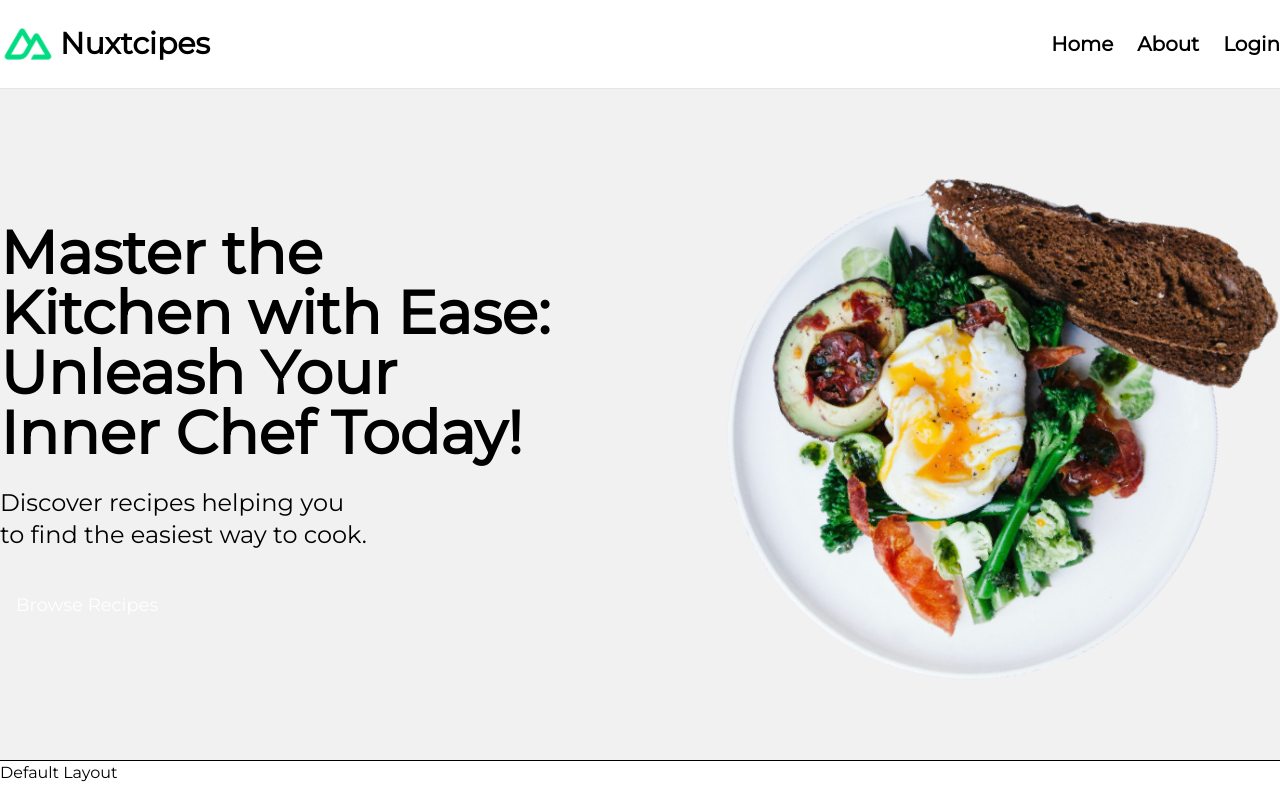
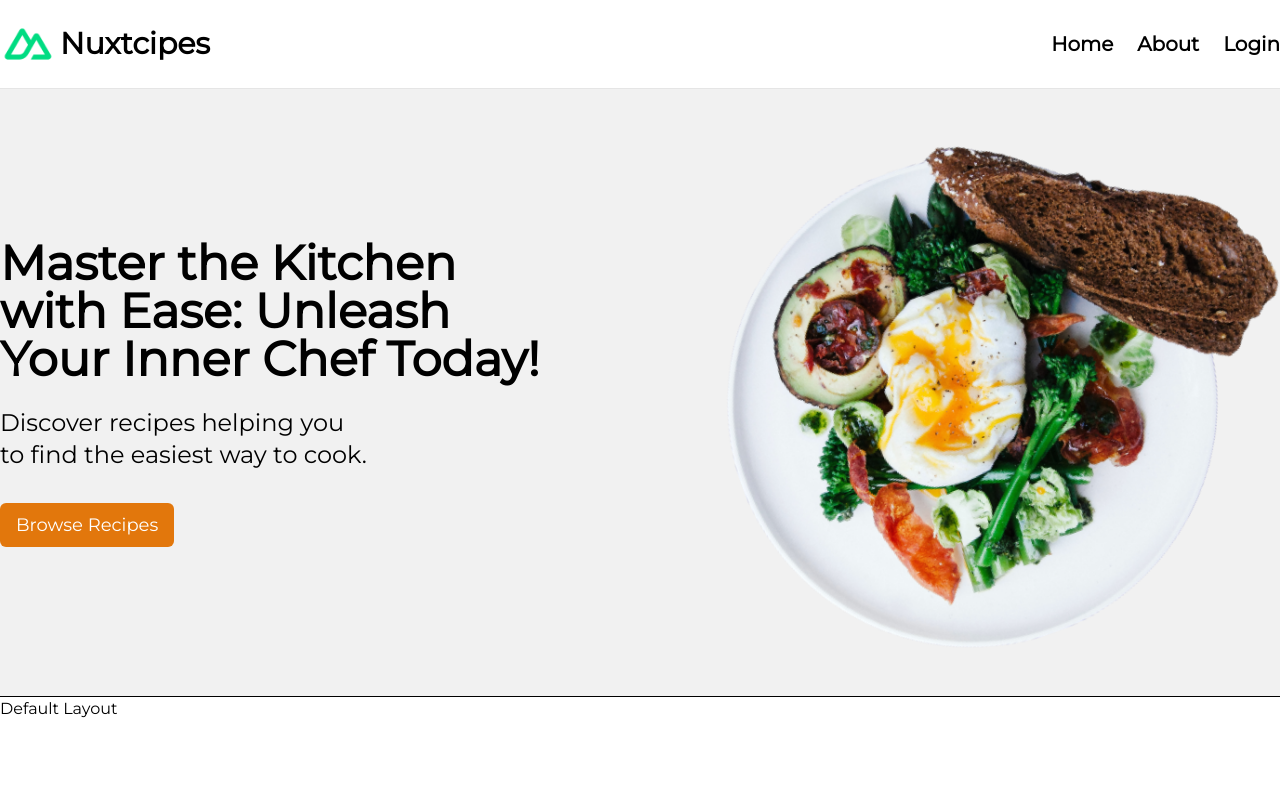
Before and after one commit to Sahasawat-Boss/Nuxi-Recipes-v4-Structure, a Nuxt app: page / in a window 1280 px wide. Built offline with nearby package versions, Linux system fonts and the light colour scheme.

Commit message:
u index and md

```diff
--- a/app/pages/index.vue
+++ b/app/pages/index.vue
@@ -1,20 +1,20 @@
 <template>
     <main>
         <section class="bg-[#f1f1f1]">
-            <div class="container flex flex-col lg:flex-row items-center py-20 gap-10">
+            <div class="container flex flex-col lg:flex-row items-center py-12 gap-10">
                 <div class="flex-1 order-2 lg:order-1 text-center lg:text-left">
-                    <h1 class="text-4xl lg:text-6xl font-extrabold mb-6 text-balance">
+                    <h1 class="text-4xl lg:text-5xl bold mb-6 text-balance">
                         Master the Kitchen with Ease: Unleash Your Inner Chef Today!
                     </h1>
                     <p class="text-xl lg:text-2xl mb-8 text-balance">
                         Discover recipes helping you to find the easiest way to cook.
                     </p>
-                    <button class="px-4 py-2 text-white self-start bg-dodgeroll-gold rounded-md text-lg cursor-pointer">
+                    <button class="px-4 py-2 text-white self-start bg-amber-600/95 rounded-md text-lg cursor-pointer">
                         Browse Recipes
                     </button>
                 </div>
                 <div class="flex-1 order-1 lg:order-2">
-                    <NuxtImg sizes="70vw md:400px" src="/nuxt-course-hero.png"  densities="x1" alt="hero image" />
+                    <NuxtImg sizes="70vw md:400px" src="/nuxt-course-hero.png" format="webp"  densities="x1" alt="hero image" />
                 </div>
             </div>
         </section>
```
Also changed, not shown: md/03.ImageOptimization.md (+8 -0 lines).
